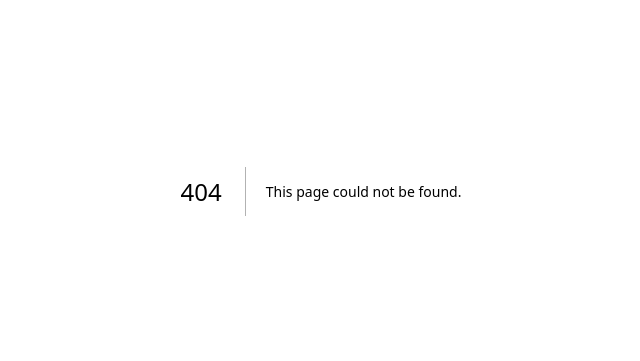
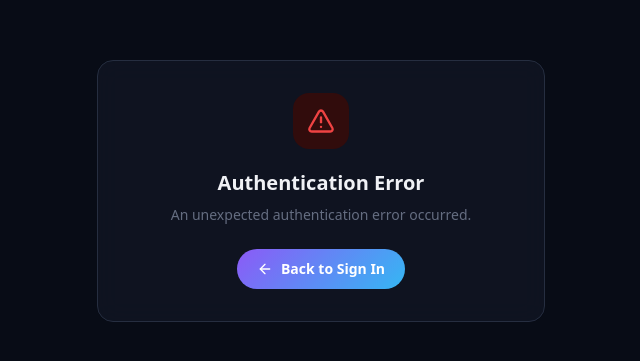
Before and after one commit to CyberSparkx/personal-task-tracker, a Next.js app: page /auth/error in a window 1280 px wide. Before the commit this address had no page. Shown: the part 209-570 px from the top of the page, without its empty margins (319-959 px from the left). Built offline with nearby package versions, Linux system fonts and the light colour scheme.

Commit message:
feat(phase-6): add Auth error page with specific OAuth and configuration messages

```diff
--- /dev/null
+++ b/src/app/auth/error/page.tsx
@@ -0,0 +1,66 @@
+"use client";
+
+import Link from "next/link";
+import { useSearchParams } from "next/navigation";
+import { AlertTriangle, ArrowLeft } from "lucide-react";
+import { Suspense } from "react";
+
+function AuthErrorContent() {
+  const searchParams = useSearchParams();
+  const error = searchParams.get("error");
+
+  const getErrorMessage = (err: string | null) => {
+    switch (err) {
+      case "Configuration":
+        return "There is a problem with the server configuration. Please check your environment variables.";
+      case "AccessDenied":
+        return "Access was denied. You do not have permission to sign in.";
+      case "Verification":
+        return "The verification link was invalid or has expired.";
+      case "OAuthSignin":
+      case "OAuthCallback":
+      case "OAuthCreateAccount":
+        return "An error occurred with Google OAuth login. Please try again.";
+      default:
+        return "An unexpected authentication error occurred.";
+    }
+  };
+
+  return (
+    <div className="min-h-screen flex items-center justify-center p-6" style={{ background: "hsl(var(--background))" }}>
+      <div
+        className="glass rounded-2xl max-w-md w-full p-8 text-center animate-slide-up"
+        style={{ border: "1px solid hsl(var(--border))" }}
+      >
+        <div
+          className="w-14 h-14 rounded-2xl mx-auto flex items-center justify-center mb-5"
+          style={{ background: "hsl(var(--danger-muted))" }}
+        >
+          <AlertTriangle size={28} style={{ color: "hsl(var(--danger))" }} />
+        </div>
+
+        <h1 className="text-xl font-bold mb-2" style={{ color: "hsl(var(--text-primary))" }}>
+          Authentication Error
+        </h1>
+        <p className="text-sm mb-6" style={{ color: "hsl(var(--text-muted))" }}>
+          {getErrorMessage(error)}
+        </p>
+
+        <Link
+          href="/auth/signin"
+          className="inline-flex items-center gap-2 px-5 py-2.5 rounded-xl text-sm font-semibold gradient-primary text-white cursor-pointer"
+        >
+          <ArrowLeft size={16} /> Back to Sign In
+        </Link>
+      </div>
+    </div>
+  );
+}
+
+export default function AuthErrorPage() {
+  return (
+    <Suspense>
+      <AuthErrorContent />
+    </Suspense>
+  );
+}
```
